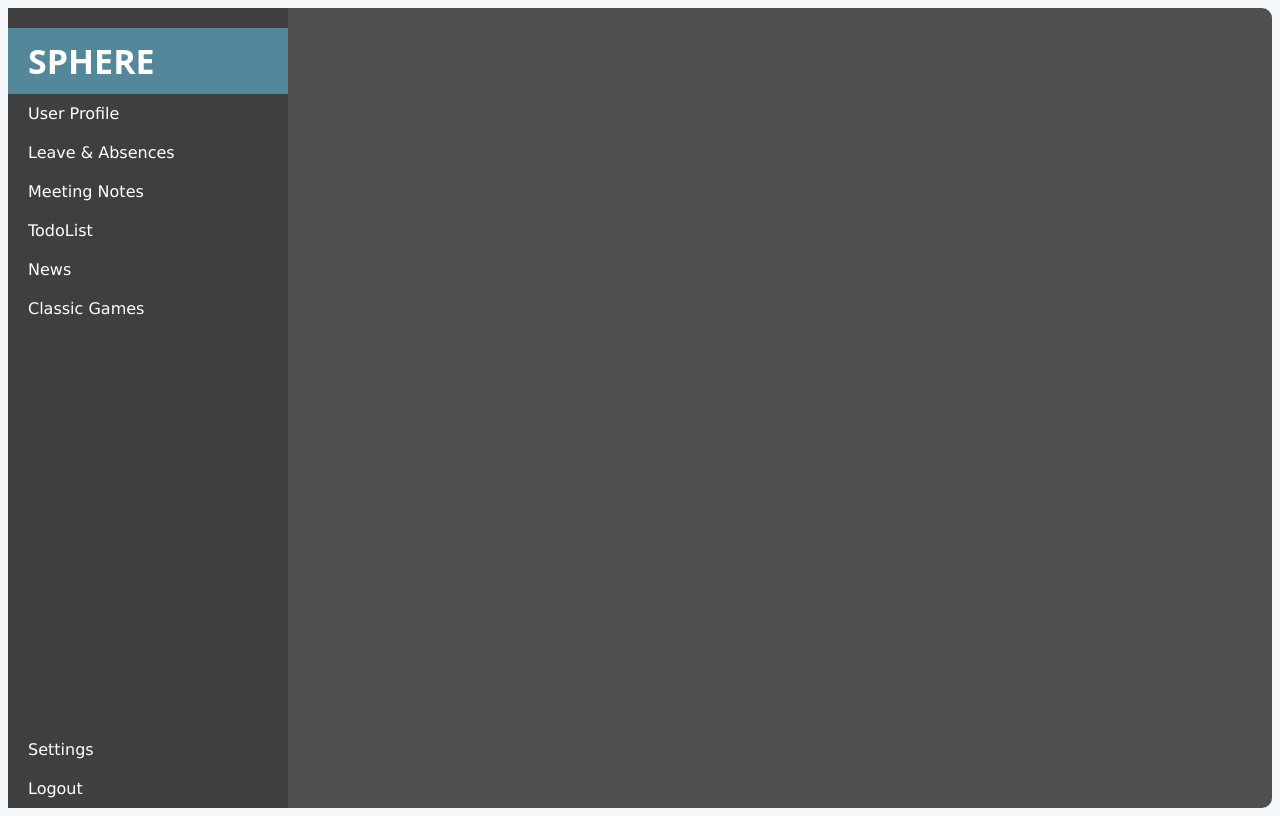
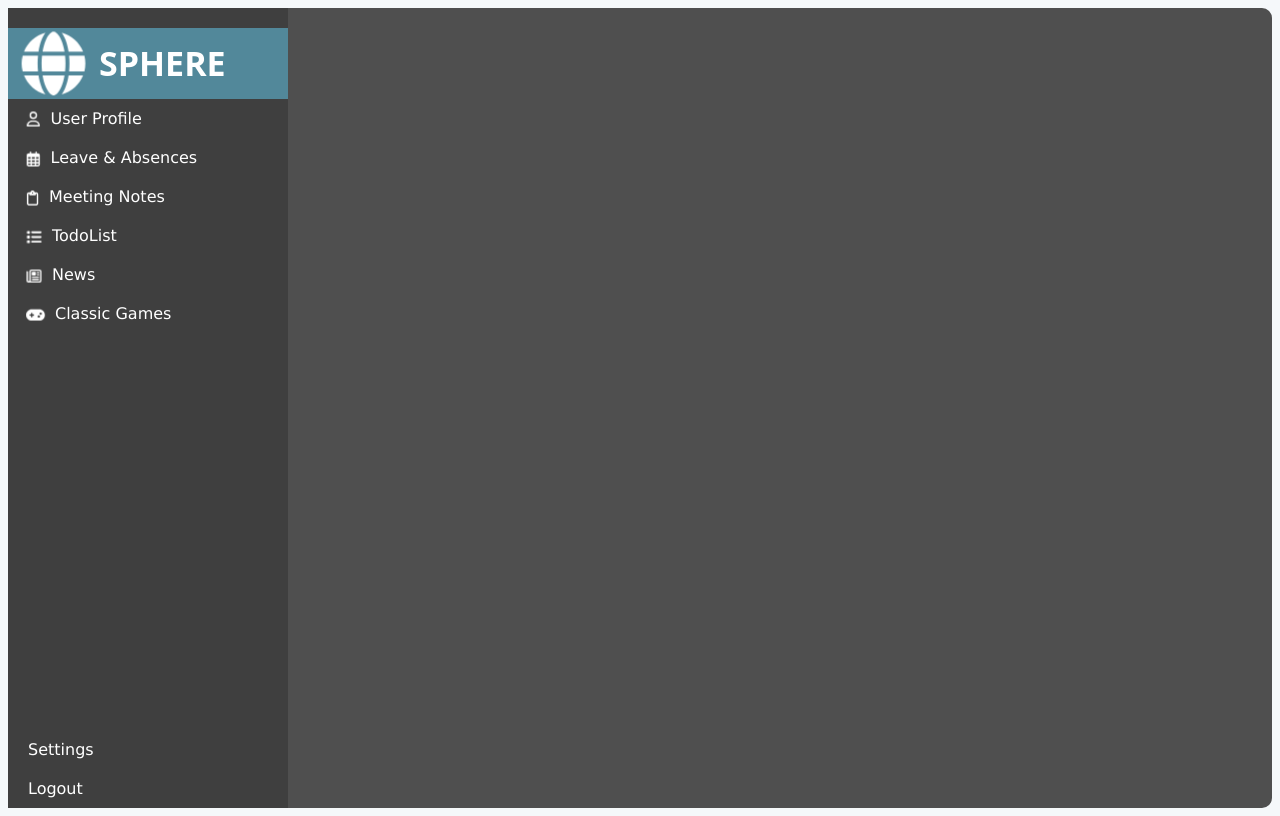
Before and after one commit to syukrsl/CapstoneProject_Frontend, a React (Vite) app: page /dashboard in a window 1280 px wide. Built offline with nearby package versions, Linux system fonts and the light colour scheme.

Commit message:
Import Headers Icons from FontAwesome

```diff
--- a/package.json
+++ b/package.json
@@ -10,6 +10,11 @@
     "preview": "vite preview"
   },
   "dependencies": {
+    "@fortawesome/fontawesome-svg-core": "^6.4.2",
+    "@fortawesome/free-brands-svg-icons": "^6.4.2",
+    "@fortawesome/free-regular-svg-icons": "^6.4.2",
+    "@fortawesome/free-solid-svg-icons": "^6.4.2",
+    "@fortawesome/react-fontawesome": "^0.2.0",
     "axios": "^1.6.2",
     "react": "^18.2.0",
     "react-dom": "^18.2.0",
--- a/src/pages/Dashboard.css
+++ b/src/pages/Dashboard.css
@@ -22,6 +22,11 @@
   background-color: #52889a; /* Dark gray background */
   font-weight: bold; /* Make it bold */
   font-family: system-ui, -apple-system, BlinkMacSystemFont, 'Segoe UI', Roboto, Oxygen, Ubuntu, Cantarell, 'Open Sans', 'Helvetica Neue', sans-serif;
+}
+
+.dashboard-header .fa-globe {
+  margin-right: 20px; /* Space between the icon and text */
+  animation: beat 1s infinite;
 }
 
 .tab-item {
@@ -80,4 +85,21 @@
   font-size: 24px;
 }
 
-/* ... (existing styles) */
+@keyframes beat {
+  0%, 100% { transform: scale(1); }
+  50% { transform: scale(1.25); }
+}
+
+.fa-beat {
+  animation: beat 1s infinite;
+  font-size: 0.75rem;
+  margin-right: 0.75rem;
+
+}
+
+.fa {
+  animation: beat 1s infinite;
+  font-size: 0.75rem;
+  margin-right: 0.75rem;
+
+}
--- a/src/pages/Dashboard.jsx
+++ b/src/pages/Dashboard.jsx
@@ -5,6 +5,17 @@ import MeetingNotes from "../components/MeetingNotes.jsx";
 import TodoList from "../components/TodoList.jsx";
 import ClassicGames from "../components/ClassicGames.jsx";
 import News from "./News.jsx";
+import { FontAwesomeIcon } from "@fortawesome/react-fontawesome";
+import { faUser } from "@fortawesome/free-regular-svg-icons";
+import { faCalendarAlt } from '@fortawesome/free-regular-svg-icons';
+import { faClipboard } from '@fortawesome/free-regular-svg-icons';
+import { faList } from '@fortawesome/free-solid-svg-icons';
+import { faNewspaper } from '@fortawesome/free-regular-svg-icons';
+import { faGamepad } from '@fortawesome/free-solid-svg-icons';
+import { faGlobe } from '@fortawesome/free-solid-svg-icons';
+
+
+
 
 function Dashboard() {
   const [activeTab, setActiveTab] = useState(null); // Initially set to null
@@ -47,43 +58,53 @@ function Dashboard() {
     <div className="dashboard">
       <div className="sidebar">
       <div className="dashboard-header">
-          SPHERE {/* Add the header here */}
+        <FontAwesomeIcon icon={faGlobe} size="xl" />
+        SPHERE
         </div>
+
         {/* Tabbed navigation */}
-        <div
-          className={`tab-item ${activeTab === "UserProfile" ? "active" : ""}`}
-          onClick={() => handleTabChange("UserProfile")}
-        >
+        <div className="tab-item" onClick={() => handleTabChange("UserProfile")}>
+        <FontAwesomeIcon icon={faUser} className="fa-beat" beat size="sm" />
         User Profile
         </div>
+
         <div
         className={`tab-item ${activeTab === "Leave" ? "active" : ""}`}
         onClick={() => handleTabChange("Leave")}
 >
+        <FontAwesomeIcon icon={faCalendarAlt} className="fa-beat" />
         Leave & Absences
         </div>
+
         <div
         className={`tab-item ${activeTab === "MeetingNotes" ? "active" : ""}`}
         onClick={() => handleTabChange("MeetingNotes")}
         >
+        <FontAwesomeIcon icon={faClipboard} className="fa-beat"  />
         Meeting Notes
         </div>
+
         <div
         className={`tab-item ${activeTab === "TodoList" ? "active" : ""}`}
         onClick={() => handleTabChange("TodoList")}
         >
+        <FontAwesomeIcon icon={faList} className="fa-beat" />
         TodoList
         </div>
+
         <div
         className={`tab-item ${activeTab === "News" ? "active" : ""}`}
         onClick={() => handleTabChange("News")}
         >
+        <FontAwesomeIcon icon={faNewspaper} className="fa-beat" />
         News
         </div>
+
         <div
         className={`tab-item ${activeTab === "ClassicGames" ? "active" : ""}`}
         onClick={() => handleTabChange("ClassicGames")}
         >
+        <FontAwesomeIcon icon={faGamepad} className="fa-beat" />
         Classic Games
         </div>
         {/* Add more tabs as needed */}
```
Also changed, not shown: 1 other file (tests, documents, lock files or other folders). Lines whose indentation alone changed are shown as unchanged.
